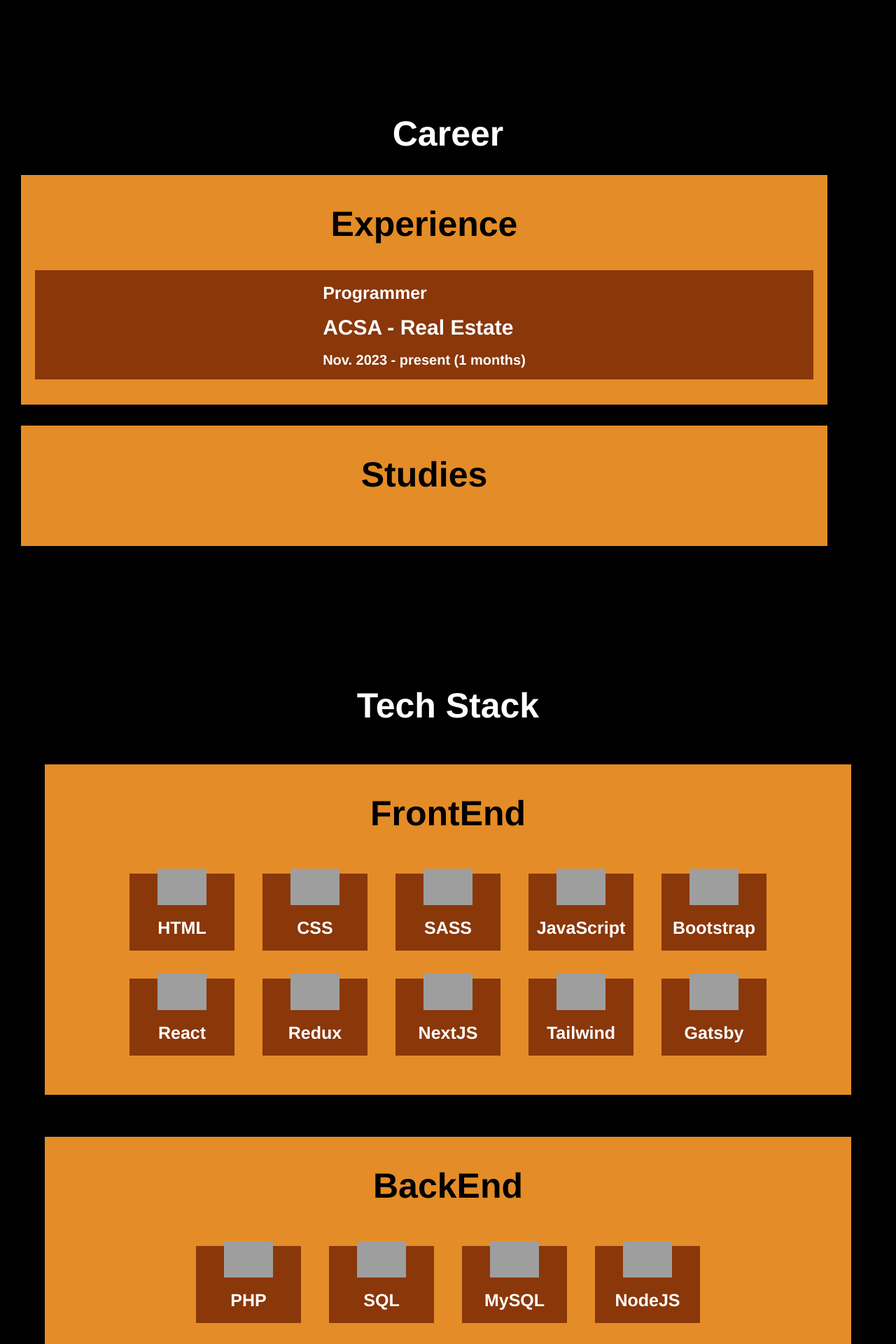
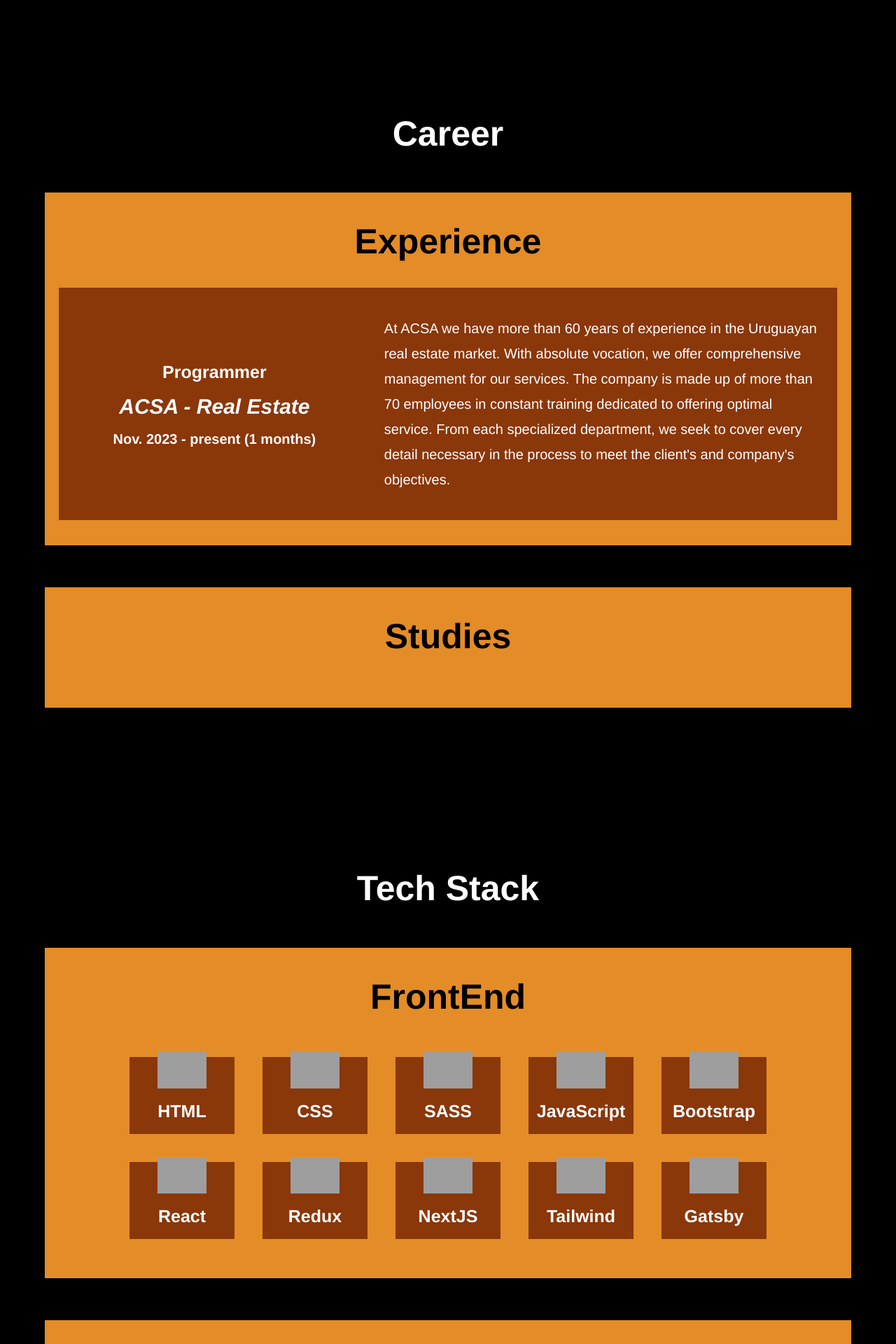
Before and after one commit to ivan-burgio/portfolio, a PHP site: page /aboutme in a window 1280 px wide. Shown: the part 839-2759 px from the top of the page at 70% size. Run offline with PHP 8.4, Linux system fonts and the light colour scheme; data that the repository does not hold is empty; some libraries are stand-ins or nearby versions; grey boxes are pictures that could not be loaded.

Commit message:
Añadiendo experiencia laboral

```diff
--- a/includes/funciones.php
+++ b/includes/funciones.php
@@ -96,7 +96,7 @@ function techs_template($img, $nombre) {
     ';
 }
 
-function calculateExperienceDuration($startDate) {
+function calculateExpDuration($startDate) {
     $startTimestamp = strtotime($startDate);
     $currentTimestamp = time();
 
--- a/src/scss/pages/_aboutme.scss
+++ b/src/scss/pages/_aboutme.scss
@@ -2,6 +2,7 @@
 @use 'base/mixins' as m;
 
 .aboutme {
+
     &__i {
         justify-content: space-between;
         align-items: center;
@@ -136,6 +137,41 @@
             margin: 1rem 0;
         }
 
+        &-elem {
+            display: flex;
+            flex-direction: column;
+            align-items: center;
+            justify-content: center;
+
+            @include m.tablet {
+                flex-direction: row;
+            }
+
+            &--info {
+                width: 100%;
+                display: flex;
+                flex-direction: column;
+                align-items: center;
+                justify-content: center;
+
+                @include m.tablet {
+                    width: 40%;
+                }
+            }
+
+            &--info2 {
+                width: 100%;
+                display: flex;
+                align-items: center;
+                justify-content: center;
+                padding: 2rem;
+
+                @include m.tablet {
+                    width: 60%;
+                }
+            }
+        }
+
         &-company {
             @extend .aboutme__career-title;
             font-size: 3rem;
--- a/views/pages/aboutme.php
+++ b/views/pages/aboutme.php
@@ -19,16 +19,24 @@
         </picture>
     </div>
 
-    <div>
+    <div class="container-center">
         <h3 data-aos="fade-up" class="aboutme__career-titule">Career</h3>
 
+        <div class="aboutme__career">
             <div data-aos="fade-up" class="aboutme__career-section">
                 <p class="aboutme__career-titules">Experience</p>
                 <ul class="aboutme__career-list">
-                <li>
+                    <li class="aboutme__career-elem">
+                        <div class="aboutme__career-elem--info">
                             <p class="aboutme__career-title">Programmer</p>
-                    <a class="aboutme__career-company" href="https://www.acsa.com.uy" target="_blank">ACSA - Real Estate</a>
-                    <p class="aboutme__career-duration">Nov. 2023 - present (<?php echo calculateExperienceDuration("2023-11-07"); ?>)</p>
+                            <i><a class="aboutme__career-company" href="https://www.acsa.com.uy" target="_blank">ACSA - Real Estate</a></i>
+                            <p class="aboutme__career-duration">Nov. 2023 - present (<?php echo calculateExpDuration("2023-11-07"); ?>)</p>
+                        </div>
+
+                        <p class="aboutme__career-elem--info2">
+                            At ACSA we have more than 60 years of experience in the Uruguayan real estate market. With absolute vocation, we offer comprehensive management for our services.
+                            The company is made up of more than 70 employees in constant training dedicated to offering optimal service. From each specialized department, we seek to cover every detail necessary in the process to meet the client's and company's objectives.
+                        </p>
                     </li>
                 </ul>
             </div>
@@ -40,8 +48,9 @@
                 </ul>
             </div>
         </div>
+    </div>
 
-    <div>
+    <div class="container-center">
         <h3 data-aos="fade-up" class="aboutme__tech-titule">Tech Stack</h3>
 
         <div class="aboutme__tech">
```
Also changed, not shown: public/build/css/app.css, 1 other file. Lines whose indentation alone changed are shown as unchanged.
